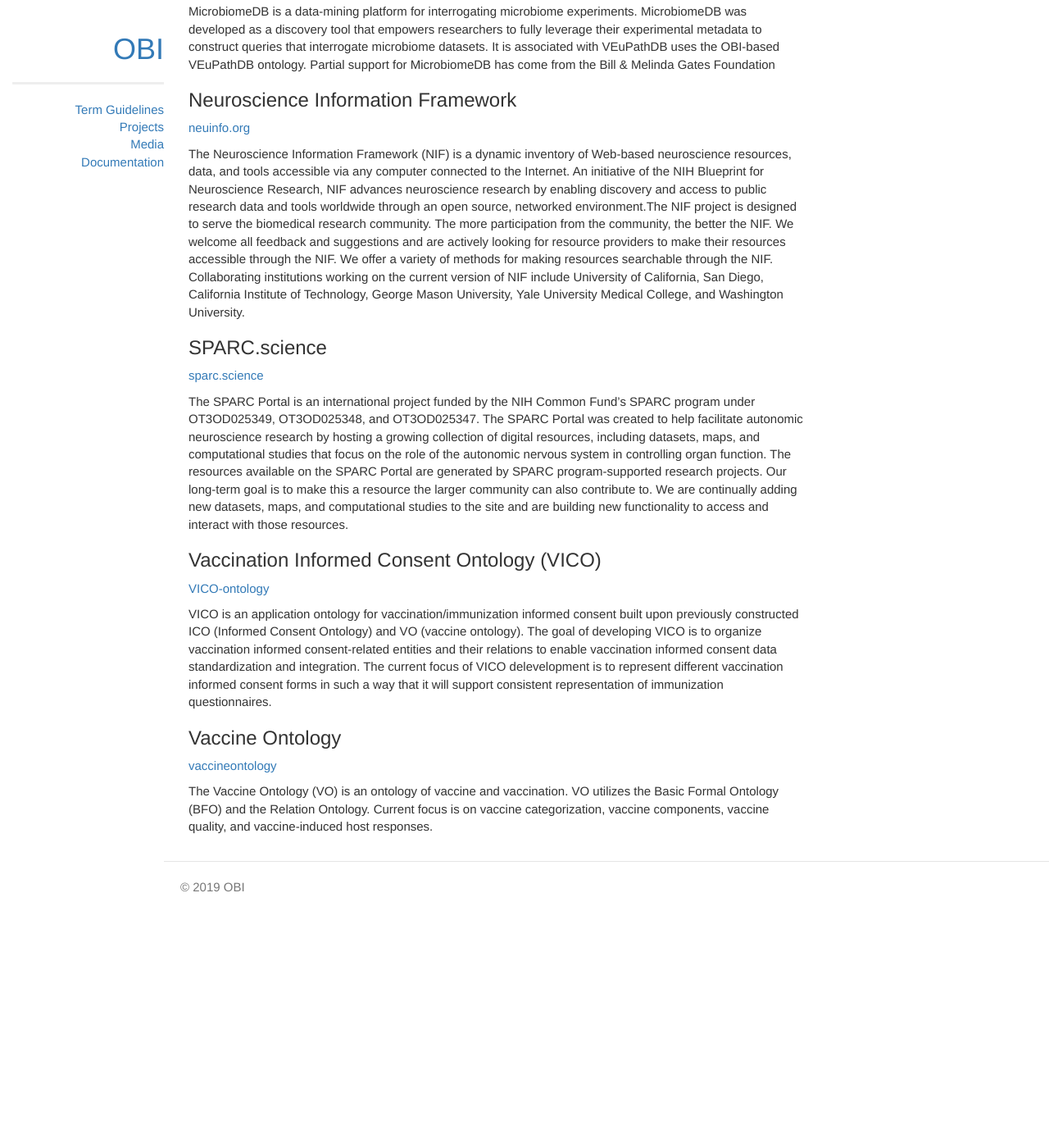
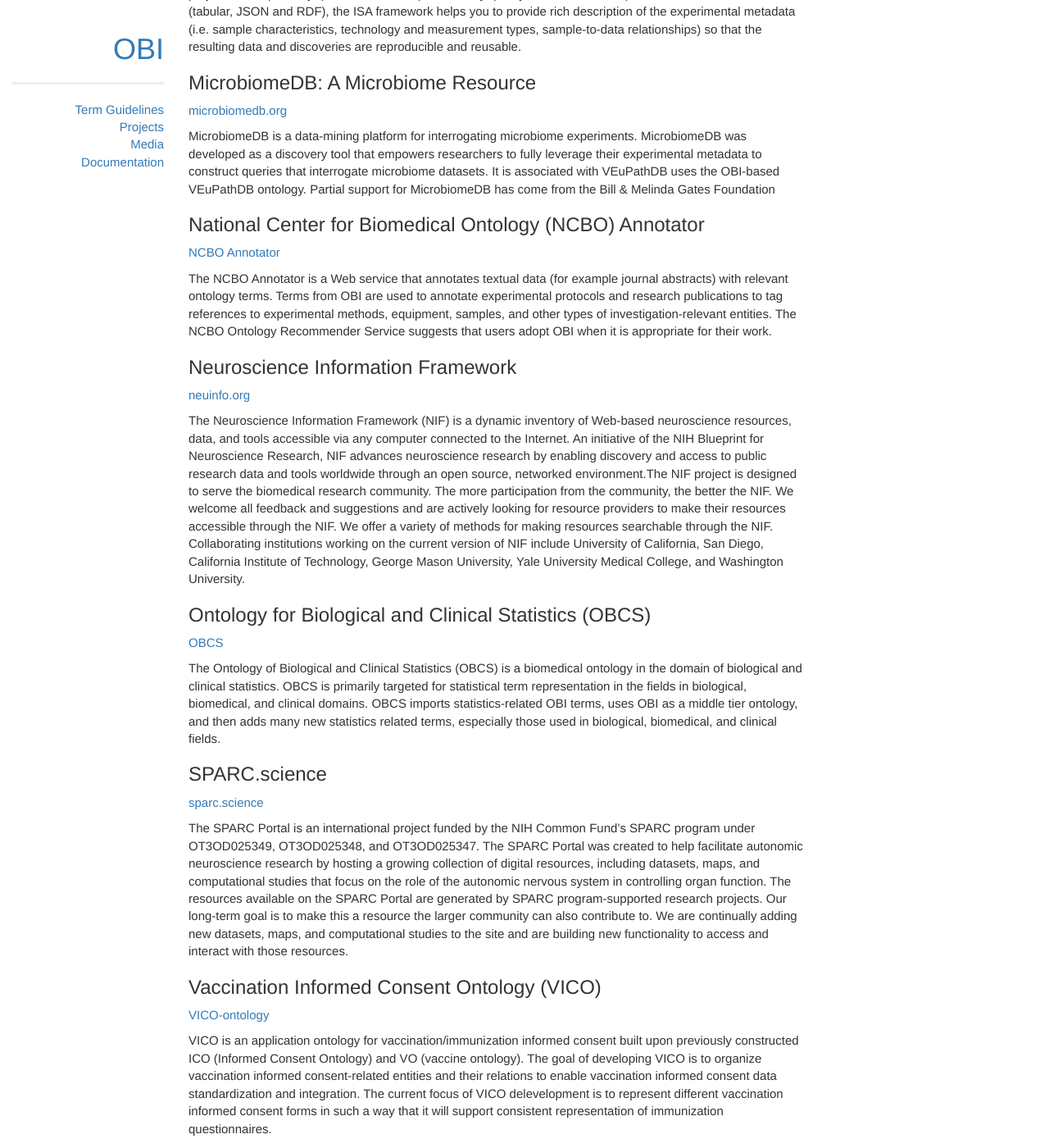
Before and after one commit to obi-ontology/obi-ontology.org, a Jekyll site: the page built from projects.md, in a window 1280 px wide and 1400 px high, scrolled down 4728 px. Shown: the whole window at 82% size. Built offline with Jekyll 4.4.1, drawn with Linux system fonts in a browser that asks for light colours; before the commit the page ends 5850 px from its top, so only the background shows below that; some of the changed text lies outside the part shown.

Commit message:
Update projects.md
added a few more projects verified by email (NCBO, ENCODE, & OBCS)

```diff
--- a/projects.md
+++ b/projects.md
@@ -74,6 +74,13 @@ eagle-i is a resource discovery tool built to share information about research r
 [eNanoMapper](https://github.com/enanomapper/ontologies)
 
 The eNanoMapper ontology covers the full scope of terminology needed to support research into nanomaterial safety. It builds on multiple pre-existing external ontologies such as the NanoParticle Ontology.
+
+
+### The Encyclopedia of DNA Elements (ENCODE)
+
+[ENCODE](https://www.encodeproject.org/)
+
+ENCODE is a comprehensive parts list of functional elements in the human genome, including elements that act at the protein and RNA levels, and regulatory elements that control cells and circumstances in which a gene is active. OBI is used for assay annotations that are used in search and data validation.
 
 
 ### Eukaryotic Pathogen, Vector and Host Informatics Resources (VEuPathDB)
@@ -170,11 +177,24 @@ The ISA (Investigation/Study/Assay) infrastructure is a user-friendly multi-doma
 MicrobiomeDB is a data-mining platform for interrogating microbiome experiments. MicrobiomeDB was developed as a discovery tool that empowers researchers to fully leverage their experimental metadata to construct queries that interrogate microbiome datasets. It is associated with VEuPathDB uses the OBI-based VEuPathDB ontology. Partial support for MicrobiomeDB has come from the Bill & Melinda Gates Foundation
 
 
+### National Center for Biomedical Ontology (NCBO) Annotator
+
+[NCBO Annotator](http://www.bioontology.org/annotator-service)
+
+The NCBO Annotator is a Web service that annotates textual data (for example journal abstracts) with relevant ontology terms. Terms from OBI are used to annotate experimental protocols and research publications to tag references to experimental methods, equipment, samples, and other types of investigation-relevant entities. The NCBO Ontology Recommender Service suggests that users adopt OBI when it is appropriate for their work.
+
+
 ### Neuroscience Information Framework
 
 [neuinfo.org](http://neuinfo.org)
 
 The Neuroscience Information Framework (NIF) is a dynamic inventory of Web-based neuroscience resources, data, and tools accessible via any computer connected to the Internet. An initiative of the NIH Blueprint for Neuroscience Research, NIF advances neuroscience research by enabling discovery and access to public research data and tools worldwide through an open source, networked environment.The NIF project is designed to serve the biomedical research community. The more participation from the community, the better the NIF. We welcome all feedback and suggestions and are actively looking for resource providers to make their resources accessible through the NIF. We offer a variety of methods for making resources searchable through the NIF. Collaborating institutions working on the current version of NIF include University of California, San Diego, California Institute of Technology, George Mason University, Yale University Medical College, and Washington University.
+
+### Ontology for Biological and Clinical Statistics (OBCS)
+
+[OBCS](https://github.com/obcs/obcs)
+
+The Ontology of Biological and Clinical Statistics (OBCS) is a biomedical ontology in the domain of biological and clinical statistics. OBCS is primarily targeted for statistical term representation in the fields in biological, biomedical, and clinical domains. OBCS imports statistics-related OBI terms, uses OBI as a middle tier ontology, and then adds many new statistics related terms, especially those used in biological, biomedical, and clinical fields.
 
 
 ### SPARC.science
```
